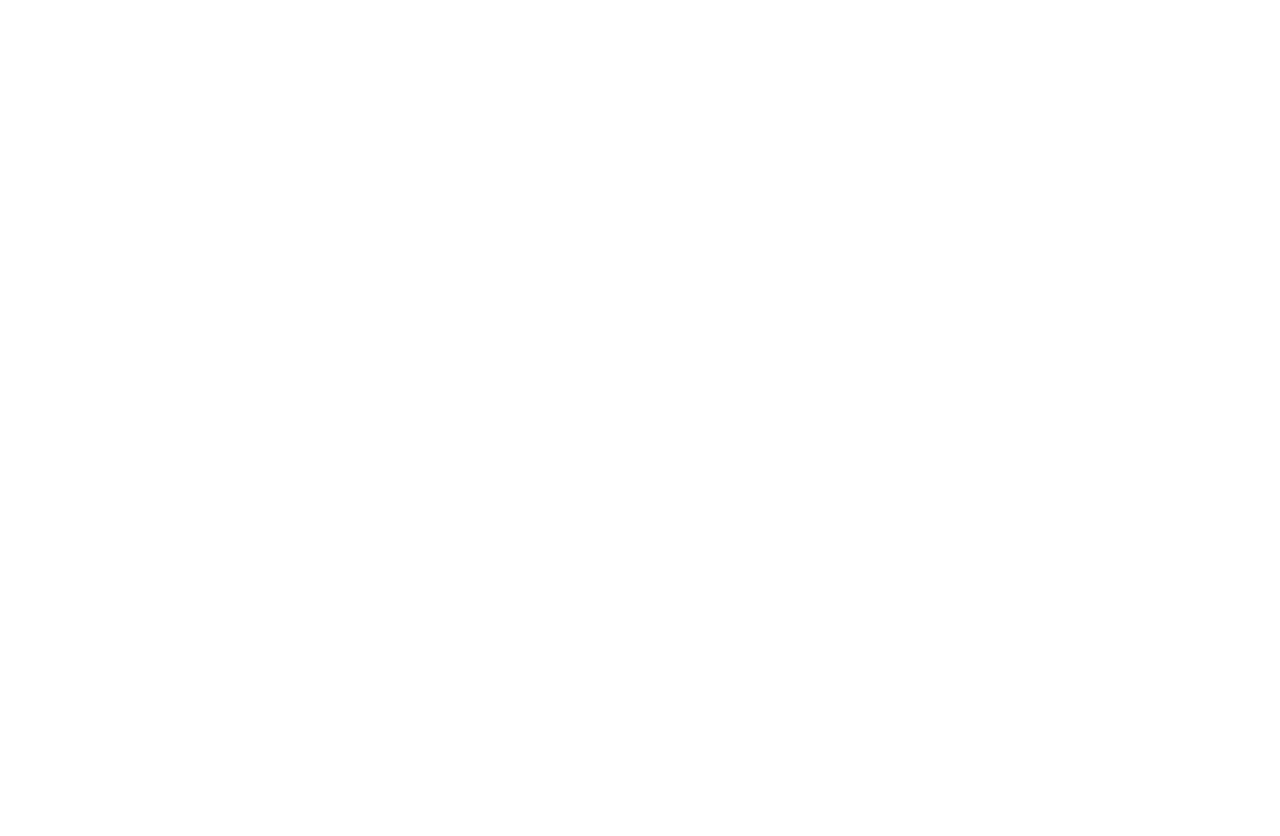
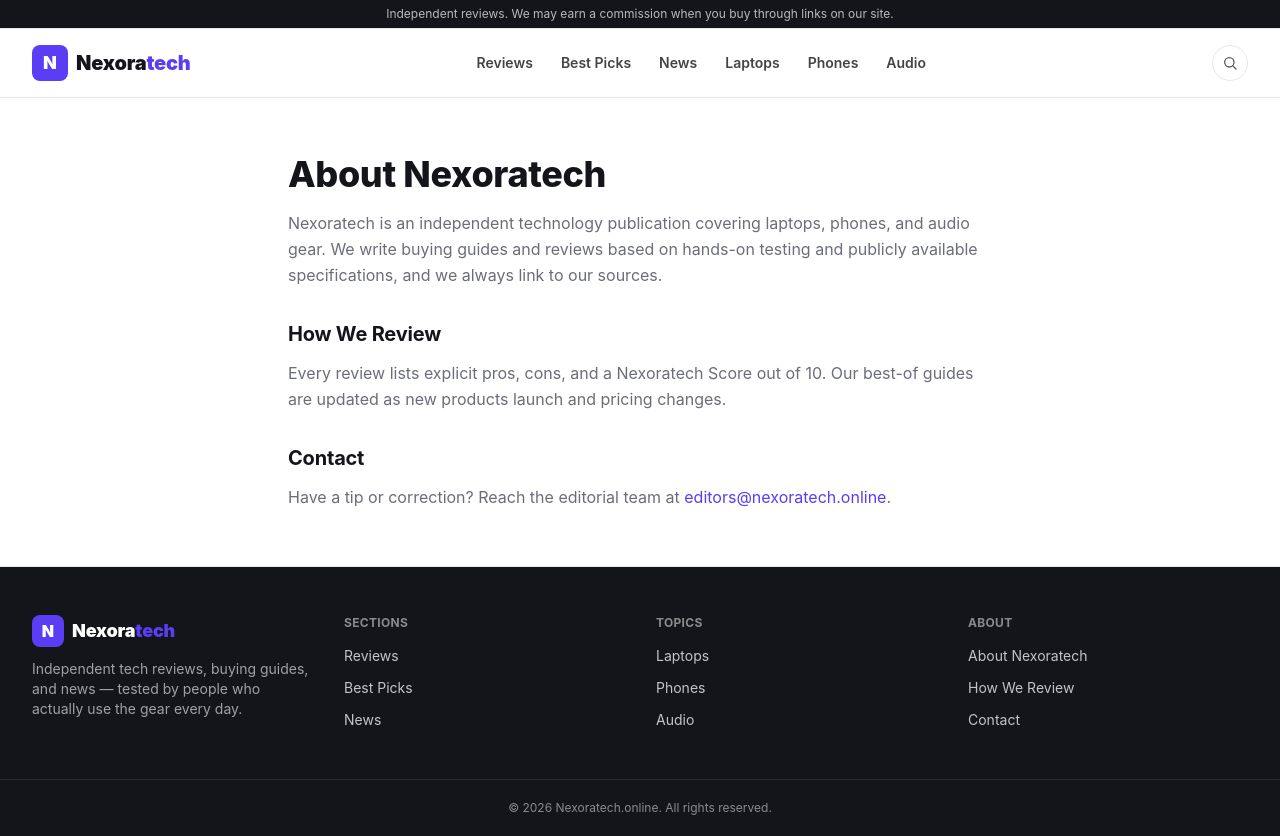
Before and after one commit to thangnguyenforjob/nexoratechlab, a Next.js app: page /about in a window 1280 px wide. Before the commit this address had no page. Before the commit the page ends 800 px from the top, so only its background shows below. Built offline with nearby package versions, Linux system fonts and the light colour scheme.

Commit message:
Create page.tsx

```diff
--- /dev/null
+++ b/src/app/about/page.tsx
@@ -0,0 +1,34 @@
+export const metadata = { title: "About" };
+
+export default function AboutPage() {
+  return (
+    <div className="mx-auto max-w-3xl px-4 py-14 sm:px-6 lg:px-8">
+      <h1 className="font-display text-3xl font-extrabold tracking-tight sm:text-4xl">
+        About Nexoratech
+      </h1>
+      <p className="mt-4 leading-relaxed text-muted">
+        Nexoratech is an independent technology publication covering laptops,
+        phones, and audio gear. We write buying guides and reviews based on
+        hands-on testing and publicly available specifications, and we always
+        link to our sources.
+      </p>
+      <h2 className="font-display mt-8 text-xl font-bold">How We Review</h2>
+      <p className="mt-3 leading-relaxed text-muted">
+        Every review lists explicit pros, cons, and a Nexoratech Score out of
+        10. Our best-of guides are updated as new products launch and pricing
+        changes.
+      </p>
+      <h2 className="font-display mt-8 text-xl font-bold">Contact</h2>
+      <p className="mt-3 leading-relaxed text-muted">
+        Have a tip or correction? Reach the editorial team at{" "}
+        <a
+          href="mailto:editors@nexoratech.online"
+          className="text-brand hover:underline"
+        >
+          editors@nexoratech.online
+        </a>
+        .
+      </p>
+    </div>
+  );
+}
```
